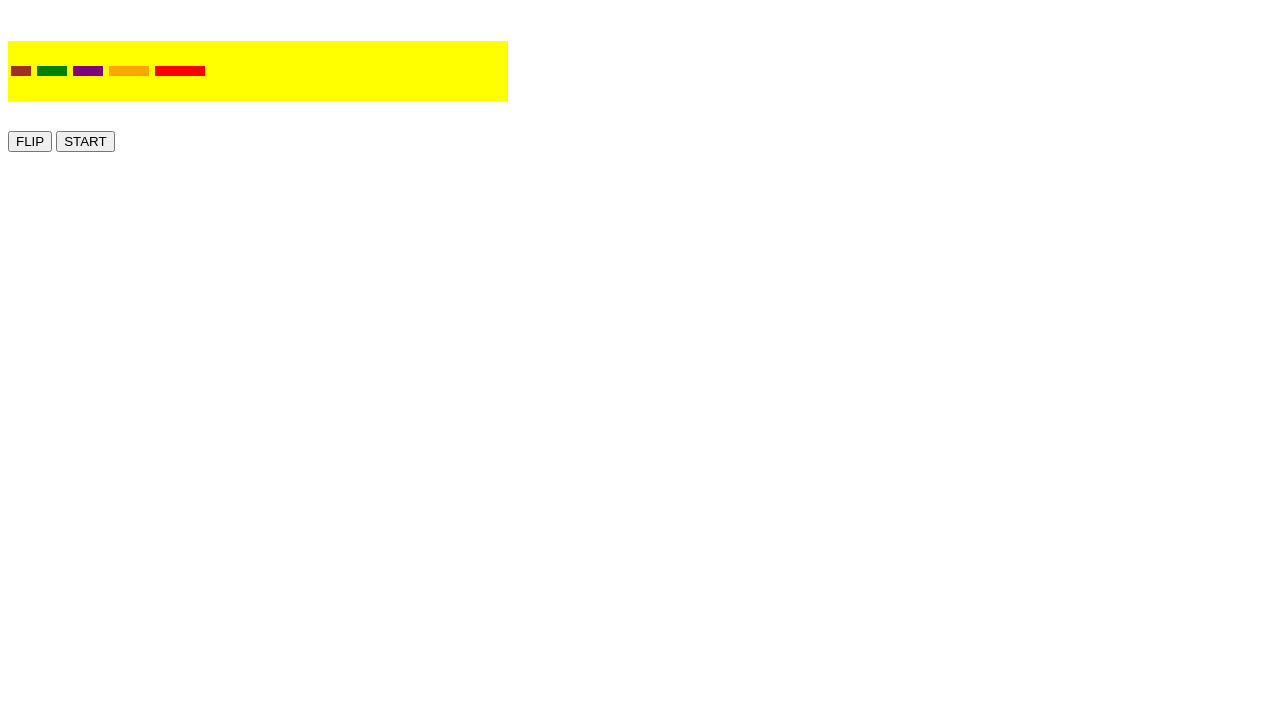
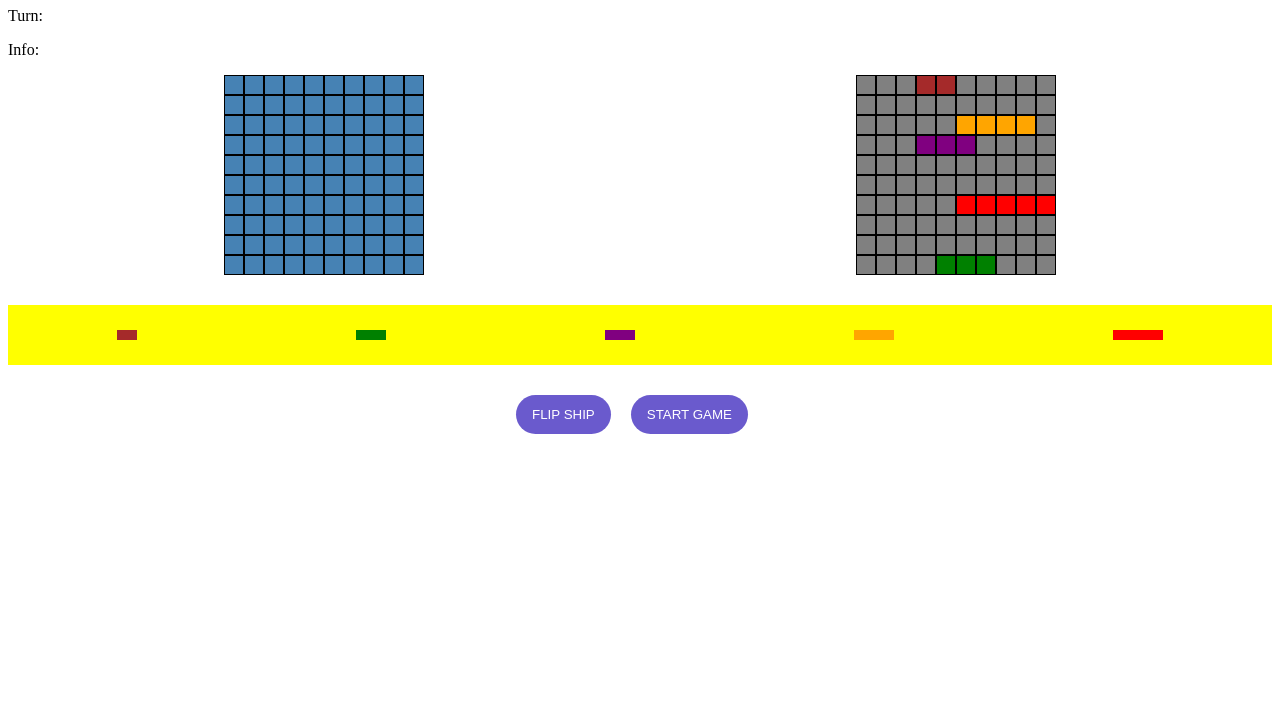
Before and after one commit to CodingTimmyeth/Battle-Ship, a plain HTML site: page index.html in a window 1280 px wide. Shown: the part 73-800 px from the top of the page. Drawn offline with Linux system fonts and the light colour scheme.

Commit message:
Finished with html and css

```diff
--- a/index.html
+++ b/index.html
@@ -9,23 +9,32 @@
     <link rel="stylesheet" href="style.css"/>
 </head>
     <body>
-        <div id="game-info">
+        <h1>BattleShip</h1>
+        <div class="container">
+          <div id="'game-info">
             <p>Turn: <span id="turn-display"></span></p>
             <p>Info: <span id="info"></span></p>
-        </div>
+          </div>
 
-        <div id="gameboard-container"></div>
+          <div id="game-container"></div>
 
-        <div class="option-container">
-            <div id="1" class="destroyer-preview destroyer" draggable="true"></div>
+          <div class="option-container">
+            <div id="0" class="destroyer-preview destroyer" draggable="true"></div>
             <div id="1" class="submarine-preview submarine" draggable="true"></div>
             <div id="2" class="cruiser-preview cruiser" draggable="true"></div>
-            <div id="3" class="battleship-preview battleship" draggable="true"></div>
+            <div
+              id="3"
+              class="battleship-preview battleship"
+              draggable="true"
+            ></div>
             <div id="4" class="carrier-preview carrier" draggable="true"></div>
+          </div>
+
+          <div class="button-container">
+            <button id="flip-button">FLIP SHIP</button>
+            <button id="start-button">START GAME</button>
+          </div>
         </div>
-
-        <button id="flip-btn">FLIP</button>
-        <button id="start-btn">START</button>
 
 
         <script src="app.js"></script>
--- a/style.css
+++ b/style.css
@@ -1,8 +1,24 @@
+#game-container{
+    display: flex;
+    justify-content: space-around;
+}
 #gameboard-container{
     display: flex;
     width: 500px;
     justify-content: space-between;
 }
+.button-container{
+    text-align: center;
+}
+button{
+    margin-right: 1rem;
+    border: none;
+    background-color: slateblue;
+    color: white;
+    border-radius: 28px;
+    padding: 0.75rem 1rem;
+}
+
 .game-board{
     width: 200px;
     height: 200px;
@@ -18,12 +34,13 @@
 }
 
 .option-container{
-    width: 500px;
+    width: 100%;
     height: 60px;
     background-color: yellow;
     margin: 30px 0px;
     display: flex;
     align-items: center;
+    justify-content: space-around;
 }
 /* Icon Background Color */
 .destroyer{
```
